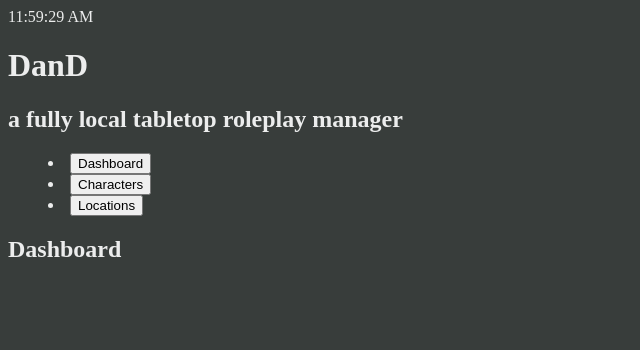
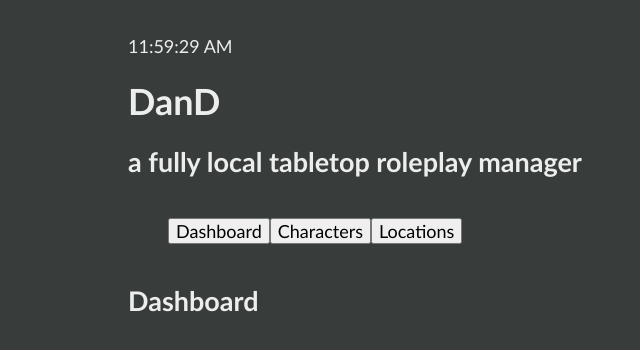
Before and after one commit to Calvaz/dand-local, a React (Create React App) app: page / in a window 1280 px wide. Shown: the top 350 px of the page, without its empty margins (0-640 px from the left). Built offline with nearby package versions, Linux system fonts and the light colour scheme.

Commit message:
add basic css

```diff
--- a/package.json
+++ b/package.json
@@ -6,6 +6,7 @@
     "@material-ui/core": "^4.9.1",
     "@material-ui/icons": "^4.9.1",
     "cra-template": "1.0.1",
+    "normalize.css": "^8.0.1",
     "pouchdb": "^7.1.1",
     "react": "^16.12.0",
     "react-dom": "^16.12.0",
--- a/src/index.css
+++ b/src/index.css
@@ -0,0 +1,15 @@
+#root{
+    font-family: 'Gill Sans', 'Gill Sans MT', Calibri, 'Trebuchet MS', sans-serif;
+    margin: 2em auto;
+    width: 80vw;
+    font-size: large;
+}
+
+menu{
+    display: inline-flex;
+}
+
+menu li{
+    display: flex;
+    flex-direction: row;
+}
--- a/src/index.js
+++ b/src/index.js
@@ -3,6 +3,7 @@ import ReactDOM from 'react-dom'
 import './index.css'
 import App from './App'
 import * as serviceWorker from './serviceWorker'
+import normalize from 'normalize.css'
 
 ReactDOM.render(<App />, document.getElementById('root'))
 
```
Also changed, not shown: 1 other file (tests, documents, lock files or other folders).
